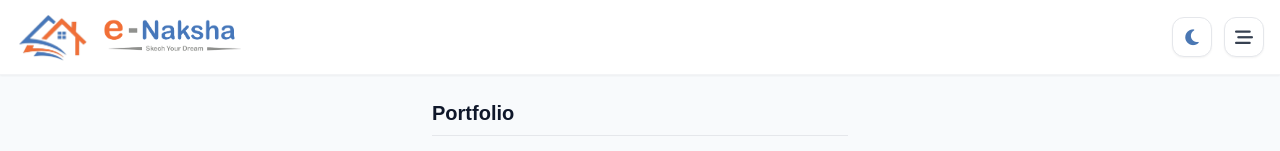
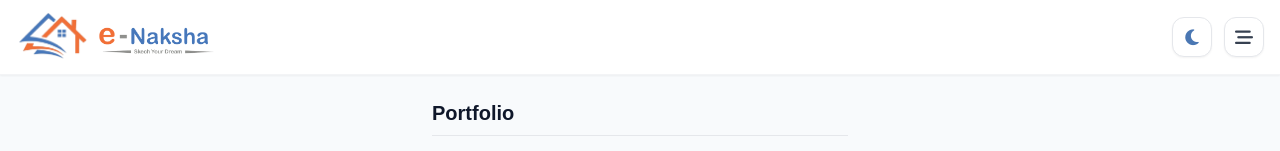
Before and after one commit to enaksha01/Enaksha01, a React (Vite) app: page / in a window 1280 px wide. Shown: the top 151 px of the page. Built offline with nearby package versions, Linux system fonts and the light colour scheme.

Commit message:
Header.jsx

```diff
--- a/src/components/Header.jsx
+++ b/src/components/Header.jsx
@@ -19,21 +19,22 @@ function Header({ isMenuOpen, setIsMenuOpen }) {
   return (
     <header className="sticky top-0 z-50 bg-white/90 dark:bg-slate-900/90 backdrop-blur-md border-b border-gray-100 dark:border-slate-800 shadow-sm px-4 py-2.5 flex items-center justify-between transition-all duration-300">
 
-      {/* 🏠 Naya Split Logo Section (Left Side) */}
-      <div className="flex items-center gap-2 active:scale-95 transition-transform duration-200 cursor-pointer">
+            {/* 🏠 Ecore Theme Split Logo Section (Bottom-aligned & Closer) */}
+      <div className="flex items-end gap-1 active:scale-95 transition-transform duration-200 cursor-pointer mb-1">
         {/* House Icon Part */}
         <img
           src="/svg.png"
           alt="e-Naksha Icon"
           className="h-12 w-auto object-contain dark:brightness-110"
         />
-        {/* Text Part */}
+        {/* Text Part (Bottom aligned & adjusted padding for perfect alignment) */}
         <img
           src="/text.png"
           alt="e-Naksha Text"
-          className="h-9 w-auto object-contain dark:brightness-110"
+          className="h-8 w-auto object-contain dark:brightness-110 pb-0.5"
         />
       </div>
+
 
       {/* Right Side Controls */}
       <div className="flex items-center gap-3">
```
